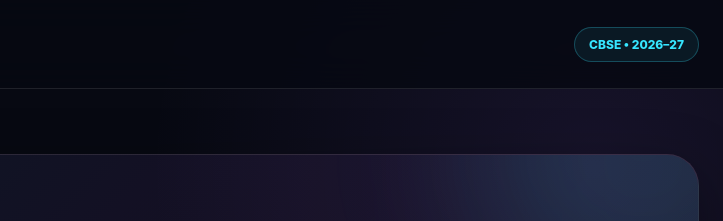
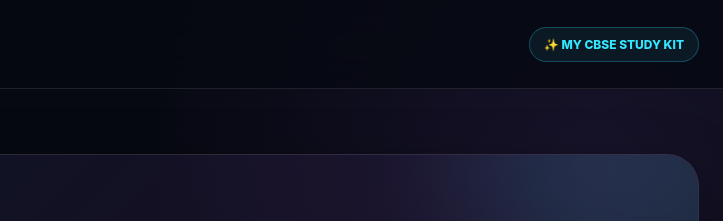
Before and after one commit to thoedge-JEE/TBH, a plain HTML site: page index.html in a window 1280 px wide. Shown: the top 221 px of the page, 557-1280 px from the left. Drawn offline with Linux system fonts and the light colour scheme.

Commit message:
Update session badge text in index.html

```diff
--- a/index.html
+++ b/index.html
@@ -768,7 +768,7 @@ button{
 
         <div class="header-right">
             <div class="session-badge">
-                CBSE • 2026–27
+                ✨ MY CBSE STUDY KIT
             </div>
         </div>
 
```
